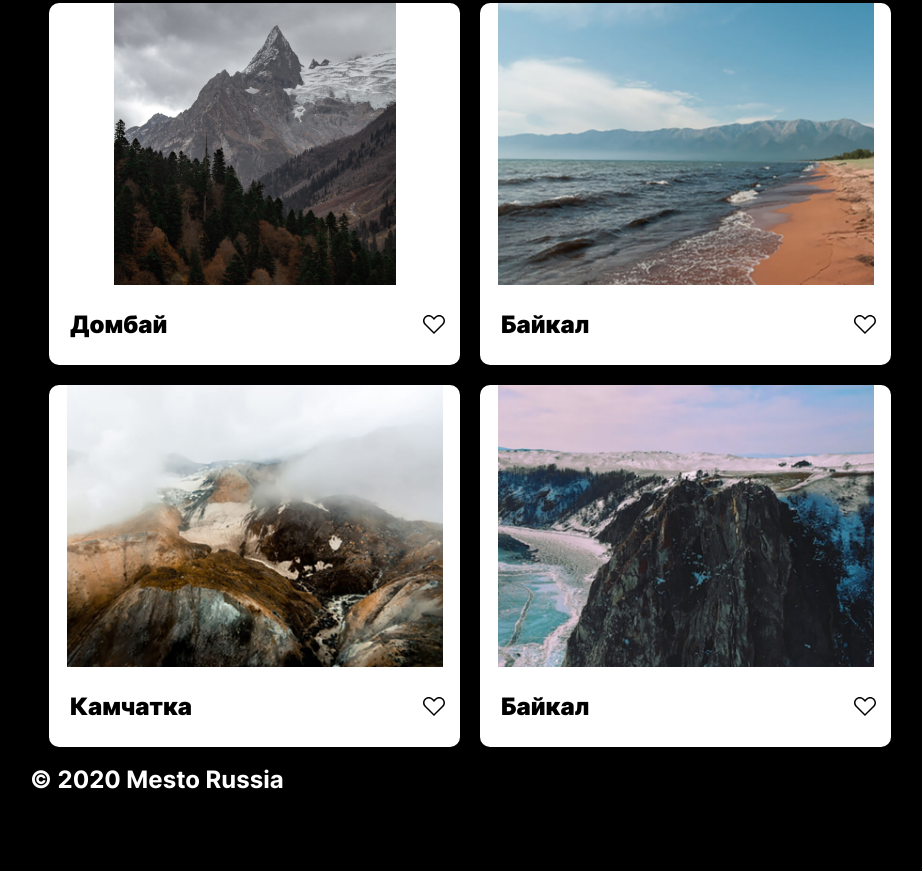
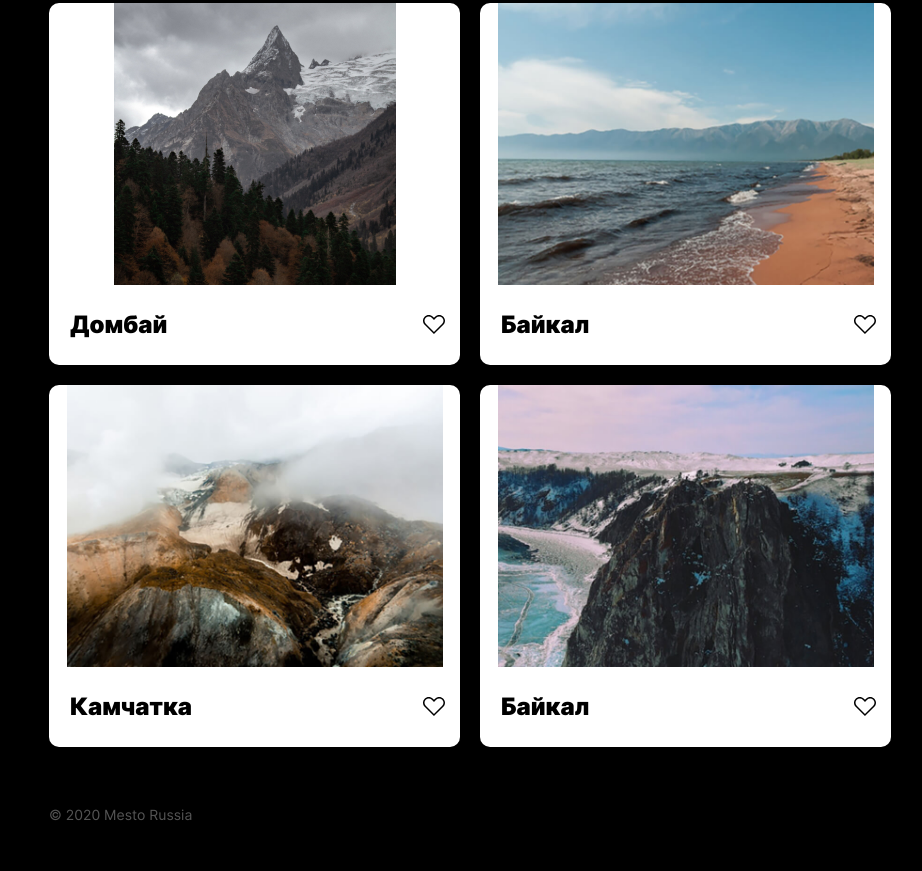
Before and after one commit to KIlnourik/mesto, a plain HTML site: page index.html in a window 1280 px wide. Shown: the part 837-1708 px from the top of the page, without its empty margins (170-1092 px from the left). Before the commit the page ends 1651 px from the top, so only its background shows below. Drawn offline with Linux system fonts and the light colour scheme; files whose address does not match are found by name.

Commit message:
style стилизовал подвал

```diff
--- a/blocks/footer/__copyright/footer__copyright.css
+++ b/blocks/footer/__copyright/footer__copyright.css
@@ -0,0 +1,6 @@
+.footer__copyright {
+  font-size: 14px;
+  line-height: 17px;
+  font-weight: normal;
+  color: #545454;
+}
--- a/blocks/footer/footer.css
+++ b/blocks/footer/footer.css
@@ -0,0 +1,4 @@
+.footer {
+  margin: 0;
+  padding: 48px 19px 36px;
+}
--- a/blocks/header/header.css
+++ b/blocks/header/header.css
@@ -3,8 +3,6 @@
   padding-top: 28px;
   padding-left: 27px;
   padding-bottom: 30px;
-  /* border-bottom: 1px solid #545454;
-  box-sizing: border-box; */
   position: relative;
 }
 .header::after {
```
